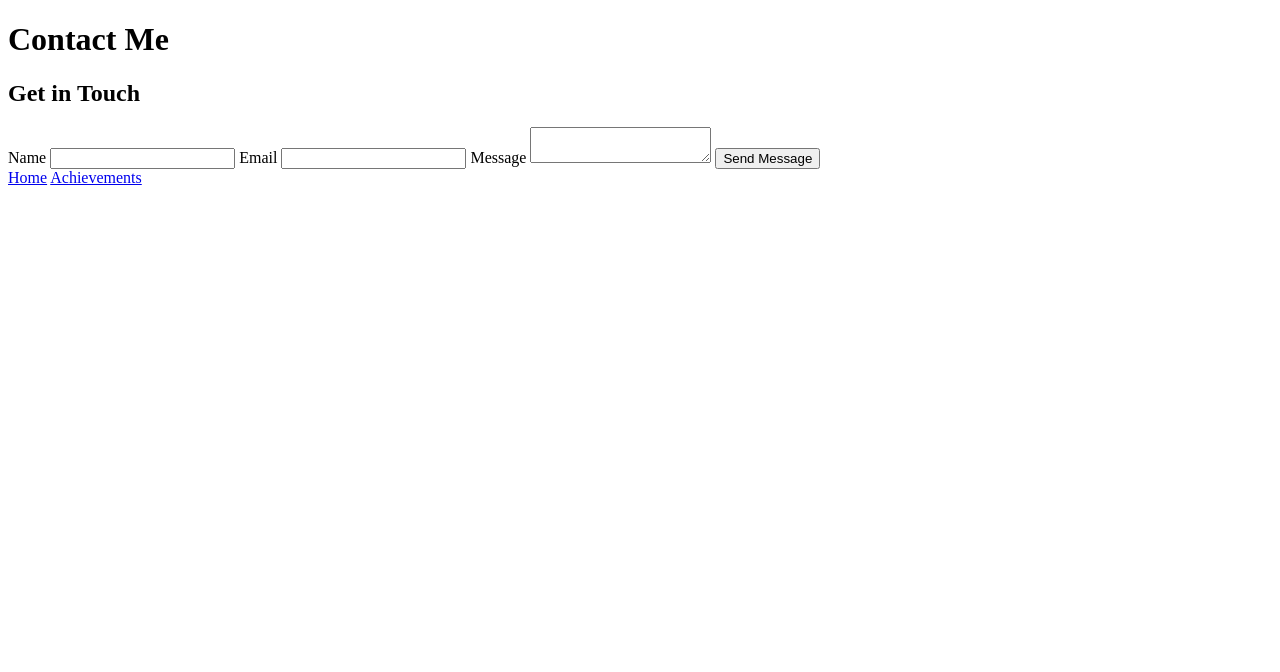
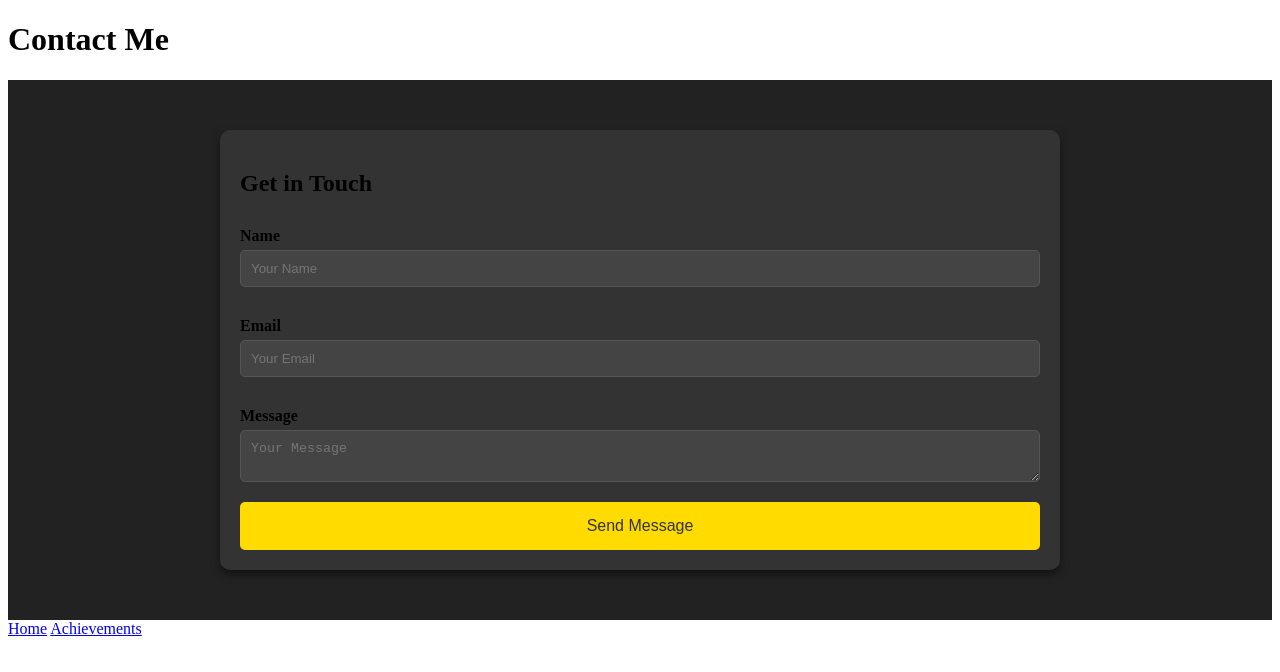
Before and after one commit to theNewtonCode/Simple-Express.js-Portfolio-Web-App, a website: page views/contact.html in a window 1280 px wide. Drawn offline with Linux system fonts and the light colour scheme; files that its build step writes are made by us from their sources.

Commit message:
completed, can be decorated, but structure is complete, and working

```diff
--- /dev/null
+++ b/public/css/contact.css
@@ -0,0 +1,51 @@
+/* Additional styles for Contact page */
+.contact {
+    padding: 50px;
+    background: #222;
+}
+
+.contact-content {
+    max-width: 800px;
+    margin: auto;
+    background: #333;
+    padding: 20px;
+    border-radius: 10px;
+    box-shadow: 0 4px 8px rgba(0, 0, 0, 0.5);
+}
+
+.contact h2 {
+    margin-bottom: 20px;
+}
+
+form {
+    display: flex;
+    flex-direction: column;
+}
+
+label {
+    margin: 10px 0 5px;
+    font-weight: bold;
+}
+
+input, textarea {
+    background: #444;
+    border: 1px solid #555;
+    border-radius: 5px;
+    color: #f1f1f1;
+    padding: 10px;
+    margin-bottom: 20px;
+}
+
+button {
+    background: #ffdb00;
+    color: #333;
+    padding: 15px;
+    border: none;
+    border-radius: 5px;
+    cursor: pointer;
+    font-size: 16px;
+}
+
+button:hover {
+    background: #e6c400;
+}
--- a/routes/app_post.js
+++ b/routes/app_post.js
@@ -29,7 +29,8 @@ post_router.post('/contact', (req,res)=>{
                 console.error(err);
                 return;
             }
-            res.send('Received Your Info, will be contacting soon!');
+            // res.send('Received Your Info, will be contacting soon!');
+            res.redirect('/contact?success=true');
             });
     });
 });
--- a/views/contact.html
+++ b/views/contact.html
@@ -4,7 +4,7 @@
     <meta charset="UTF-8">
     <meta name="viewport" content="width=device-width, initial-scale=1.0">
     <title>Contact</title>
-    <link rel="stylesheet" href="styles.css">
+    <link rel="stylesheet" href="css/contact.css">
 </head>
 <body>
     <header class="header">
@@ -12,21 +12,34 @@
     </header>
 
     <section class="contact">
+        <div class="contact-content">
             <h2>Get in Touch</h2>
-        <form>
+            <form id="contact-form" action="/contact" method="POST">
                 <label for="name">Name</label>
-            <input type="text" id="name" name="name">
+                <input type="text" id="name" name="name" placeholder="Your Name">
+
                 <label for="email">Email</label>
-            <input type="email" id="email" name="email">
+                <input type="email" id="email" name="email" placeholder="Your Email">
+
                 <label for="message">Message</label>
-            <textarea id="message" name="message"></textarea>
+                <textarea id="message" name="message" placeholder="Your Message"></textarea>
+
                 <button type="submit">Send Message</button>
             </form>
+        </div>
     </section>
 
     <footer class="footer">
-        <a href="index.html">Home</a>
-        <a href="achievements.html">Achievements</a>
+        <a href="/">Home</a>
+        <a href="/achievements">Achievements</a>
     </footer>
+
+    <script>
+        // Check if the URL has a 'success' query parameter
+        const urlParams = new URLSearchParams(window.location.search);
+        if (urlParams.has('success')) {
+            alert('Your message has been sent successfully!');
+        }
+    </script>
 </body>
 </html>
```
Also changed, not shown: contacts.js (+4 -10 lines), public/css/docs.css (+37 -0 lines), views/docs.html (+11 -9 lines), public/css/contacts.css (deleted). Lines whose indentation alone changed are shown as unchanged.
